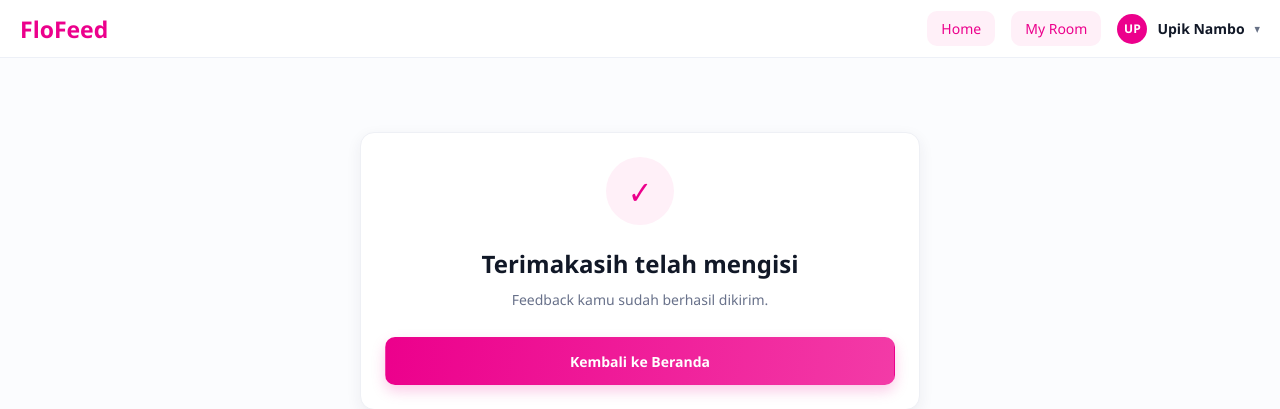
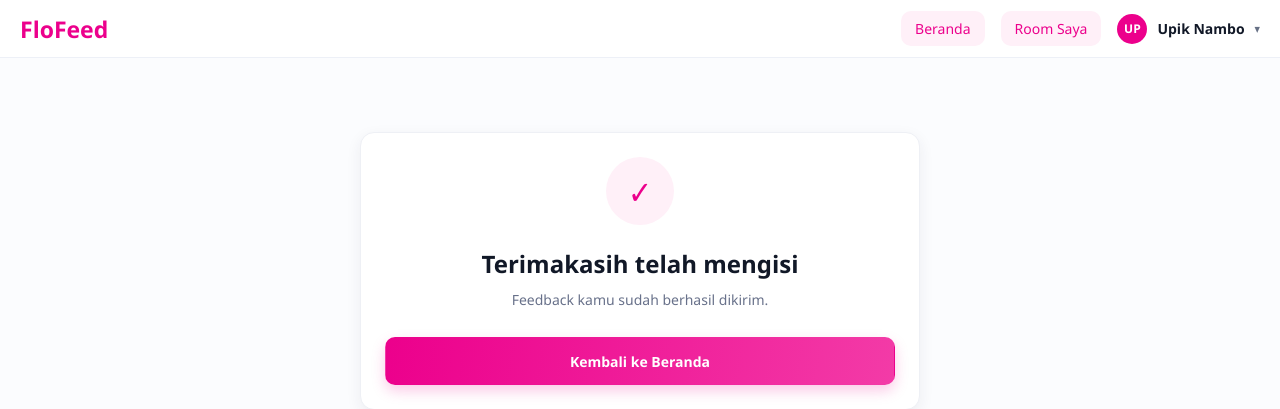
Before and after one commit to alvonkhairy/FloFeed-Project, a PHP site: page /answer-result.php in a window 1280 px wide. Shown: the top 409 px of the page. Run offline with PHP 8.4, Linux system fonts and the light colour scheme.

Commit message:
ubah "Home" dan "My Room" menjadi "Beranda" dan "Room saya"

```diff
--- a/component/navbar.php
+++ b/component/navbar.php
@@ -23,8 +23,8 @@ function renderNavbar(string $basePath = '.') : void
 
         <div class="menu-account-group">
             <nav class="menu">
-                <a class="menu-item <?= $isHome ? 'active' : ''; ?>" href="<?= htmlspecialchars(rtrim($basePath, '/') . '/home.php', ENT_QUOTES, 'UTF-8'); ?>">Home</a>
-                <a class="menu-item <?= $isRoom ? 'active' : ''; ?>" href="<?= htmlspecialchars(rtrim($basePath, '/') . '/room-view.php', ENT_QUOTES, 'UTF-8'); ?>">My Room</a>
+                <a class="menu-item <?= $isHome ? 'active' : ''; ?>" href="<?= htmlspecialchars(rtrim($basePath, '/') . '/home.php', ENT_QUOTES, 'UTF-8'); ?>">Beranda</a>
+                <a class="menu-item <?= $isRoom ? 'active' : ''; ?>" href="<?= htmlspecialchars(rtrim($basePath, '/') . '/room-view.php', ENT_QUOTES, 'UTF-8'); ?>">Room Saya</a>
             </nav>
 
             <details class="account">
```
